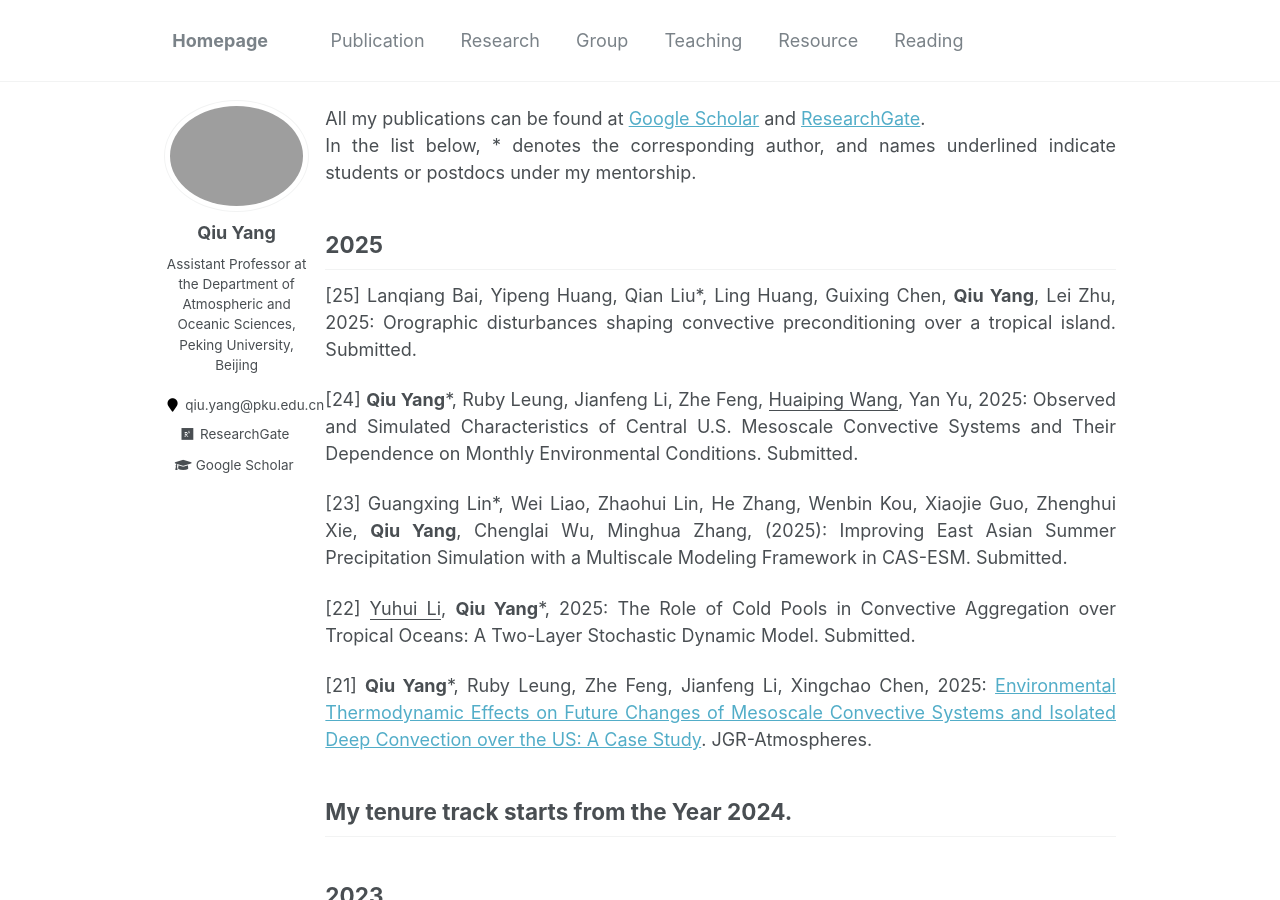
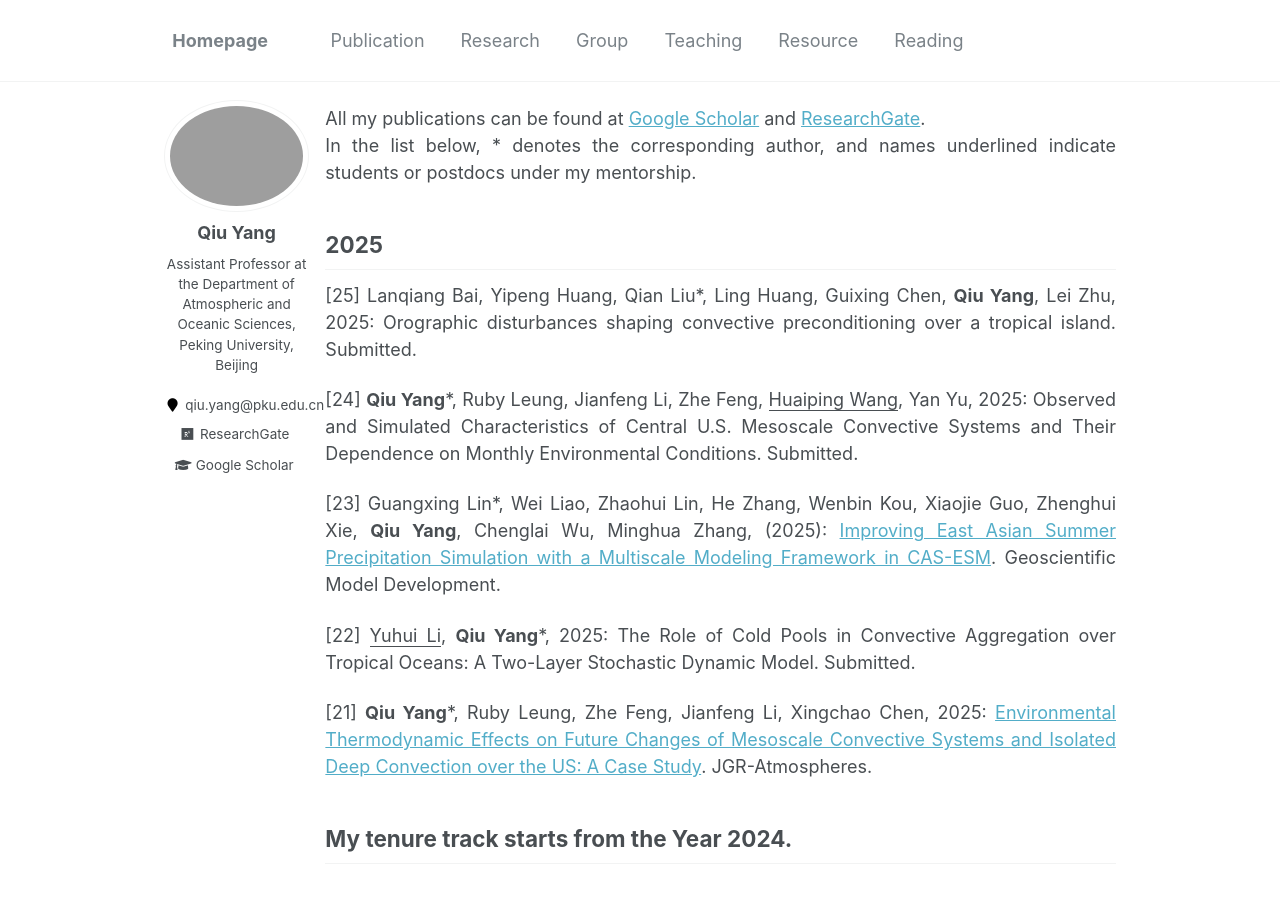
Before and after one commit to qiuyang50/qiuyang50.github.io, a Jekyll site: the page built from _pages/publication.md, in a window 1280 px wide and 900 px high. Built offline with Jekyll 4.4.1, drawn with Linux system fonts in a browser that asks for light colours.

Commit message:
Update publication.md

```diff
--- a/_pages/publication.md
+++ b/_pages/publication.md
@@ -13,7 +13,7 @@
 
 [24] **Qiu Yang***, Ruby Leung, Jianfeng Li, Zhe Feng, <ins>Huaiping Wang</ins>, Yan Yu, 2025: Observed and Simulated Characteristics of Central U.S. Mesoscale Convective Systems and Their Dependence on Monthly Environmental Conditions. Submitted.
 
-[23] Guangxing Lin*, Wei Liao, Zhaohui Lin, He Zhang, Wenbin Kou, Xiaojie Guo, Zhenghui Xie, **Qiu Yang**, Chenglai Wu, Minghua Zhang, (2025): Improving East Asian Summer Precipitation Simulation with a Multiscale Modeling Framework in CAS-ESM. Submitted.
+[23] Guangxing Lin*, Wei Liao, Zhaohui Lin, He Zhang, Wenbin Kou, Xiaojie Guo, Zhenghui Xie, **Qiu Yang**, Chenglai Wu, Minghua Zhang, (2025): [Improving East Asian Summer Precipitation Simulation with a Multiscale Modeling Framework in CAS-ESM](https://gmd.copernicus.org/articles/19/327/2026/). Geoscientific Model Development.
 
 [22] <ins>Yuhui Li</ins>, **Qiu Yang***, 2025: The Role of Cold Pools in Convective Aggregation over Tropical Oceans: A Two-Layer Stochastic Dynamic Model. Submitted.
 
```
